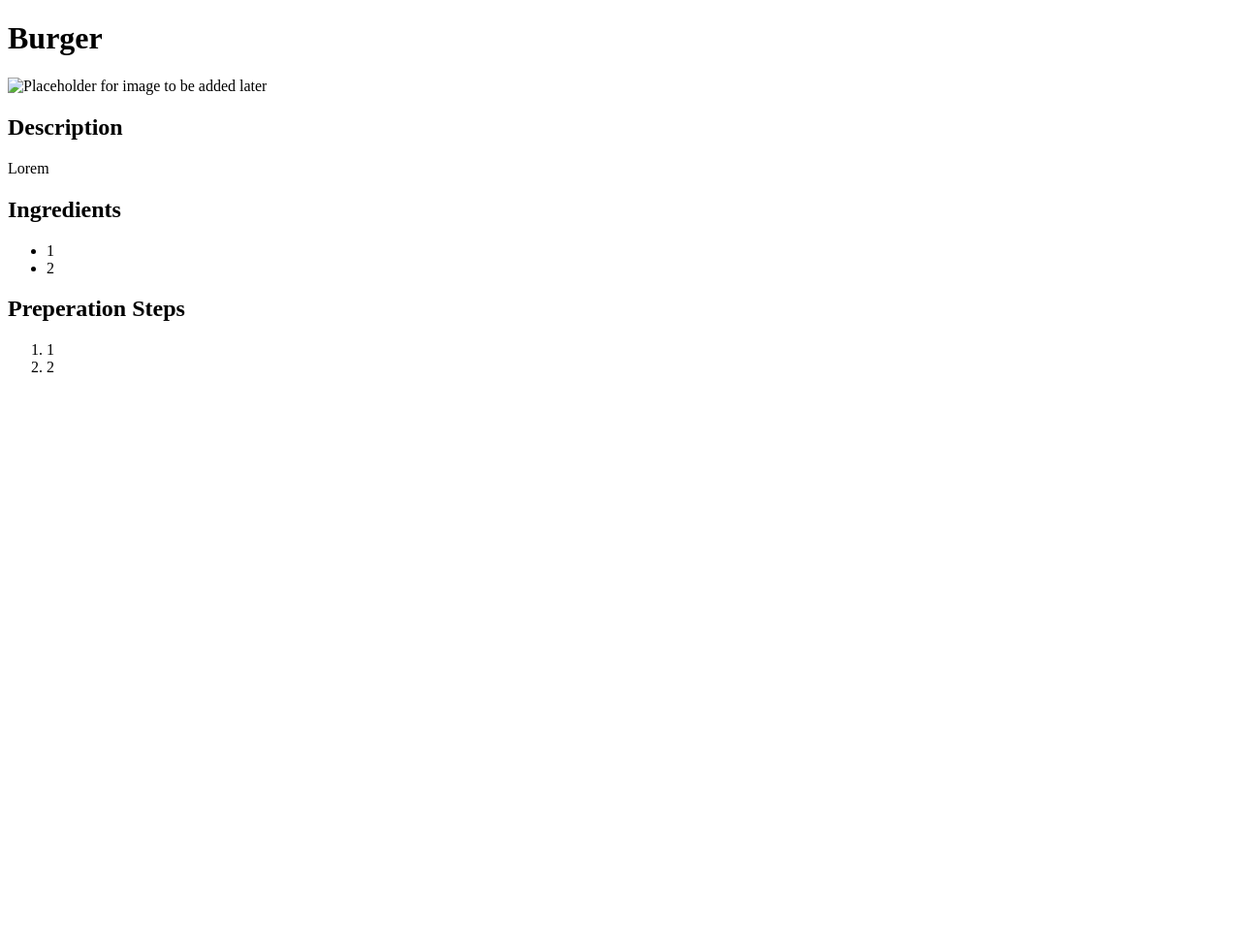
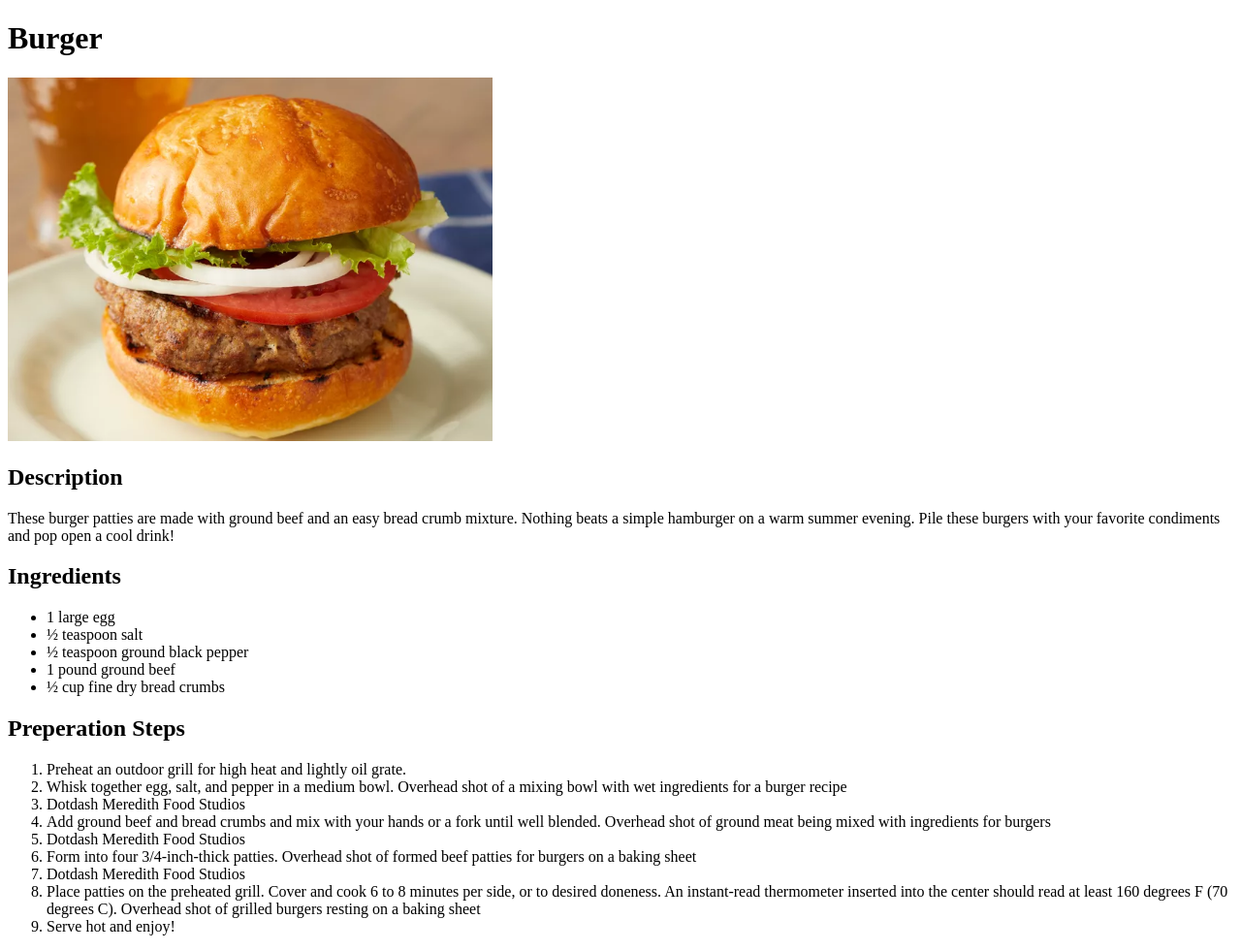
Before and after one commit to jChereck/odin-recipes, a plain HTML site: page recipes/burger.html in a window 1280 px wide. Shown: the whole page at 97% size. Before the commit the page ends 800 px from the top, so only its background shows below. Drawn offline with Linux system fonts and the light colour scheme.

Commit message:
Populate burger.html and add requisite image

```diff
--- a/recipes/burger.html
+++ b/recipes/burger.html
@@ -1,5 +1,6 @@
 <!DOCTYPE html>
 <html lang="en">
+
 <head>
   <meta charset="UTF-8">
   <title>Burger Recipe</title>
@@ -7,20 +8,49 @@
 
 <body>
   <h1>Burger</h1>
-    <img src="" alt="Placeholder for image to be added later">
+  <img src="../img/burger.webp" width="500" alt="Your burger will look delicious when finished, assembled from bottom to top: bun, lettuce, burger, pickles, tomato, cheese, bun.">
   <h2>Description</h2>
   <p>
-      Lorem
+    These burger patties are made with ground beef and an easy bread crumb mixture. Nothing beats a simple hamburger on a warm summer evening. Pile these burgers with your favorite condiments and pop open a cool drink!
   </p>
   <h2>Ingredients</h2>
   <ul>
-      <li>1</li>
-      <li>2</li>
+    <li>1 large egg</li>
+
+    <li>½ teaspoon salt</li>
+
+    <li>½ teaspoon ground black pepper</li>
+
+    <li>1 pound ground beef</li>
+
+    <li>½ cup fine dry bread crumbs</li>
+
   </ul>
   <h2>Preperation Steps</h2>
   <ol>
-      <li>1</li>
-      <li>2</li>
+    <li> Preheat an outdoor grill for high heat and lightly oil grate.</li>
+
+    <li> Whisk together egg, salt, and pepper in a medium bowl. Overhead shot of a mixing bowl with wet ingredients for
+      a burger recipe</li>
+
+    <li>Dotdash Meredith Food Studios</li>
+
+    <li>Add ground beef and bread crumbs and mix with your hands or a fork until well blended. Overhead shot of ground
+      meat being mixed with ingredients for burgers</li>
+
+    <li>Dotdash Meredith Food Studios</li>
+
+    <li>Form into four 3/4-inch-thick patties. Overhead shot of formed beef patties for burgers on a baking sheet</li>
+
+    <li>Dotdash Meredith Food Studios</li>
+
+    <li>Place patties on the preheated grill. Cover and cook 6 to 8 minutes per side, or to desired doneness. An
+      instant-read thermometer inserted into the center should read at least 160 degrees F (70 degrees C).
+      Overhead shot of grilled burgers resting on a baking sheet</li>
+
+
+    <li>Serve hot and enjoy! </li>
   </ol>
 </body>
+
 </html>
```
Also changed, not shown: img/burger.webp (added). Lines whose indentation alone changed are shown as unchanged.
